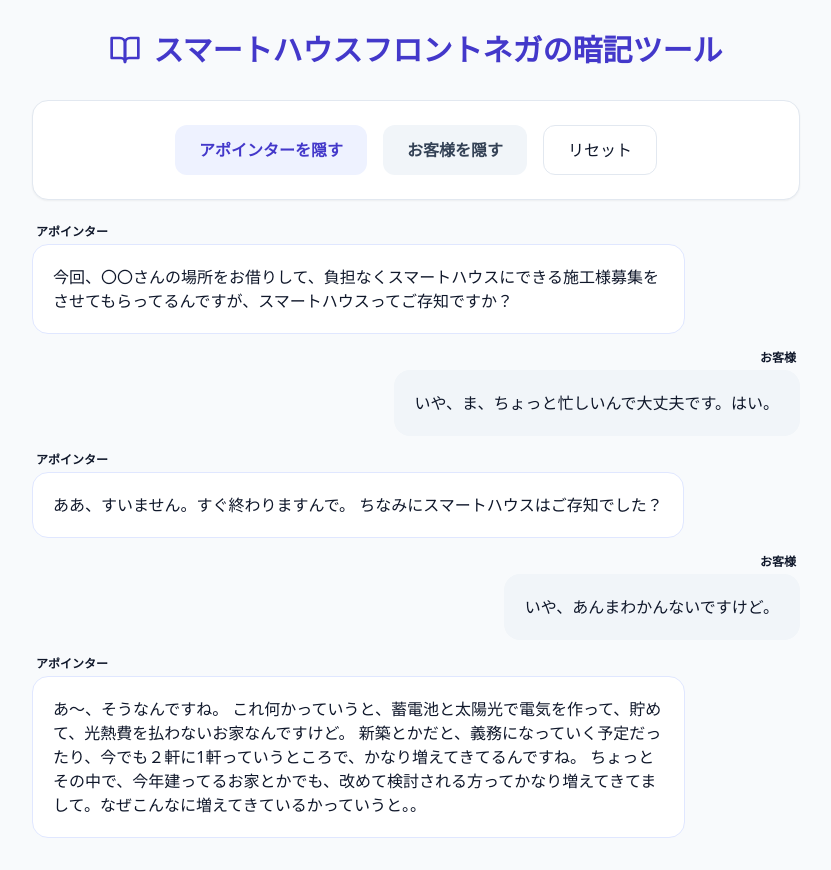
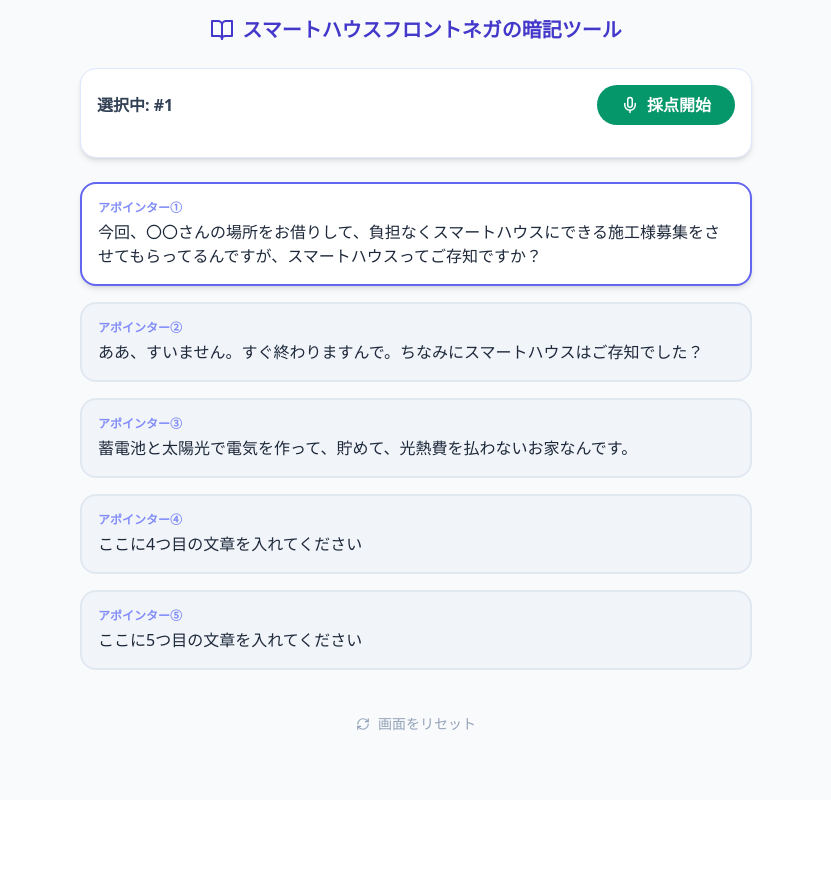
Before and after one commit to yuichiro-suga-source/frontnega, a React (Vite) app: page / in a window 1280 px wide. Shown: the whole page, without its empty margins (224-1055 px from the left). After the commit the page ends 800 px from the top, so only its background shows below. Built offline with nearby package versions, Linux system fonts and the light colour scheme.

Commit message:
Update App.jsx

```diff
--- a/src/App.jsx
+++ b/src/App.jsx
@@ -1,285 +1,153 @@
 import React, { useEffect, useMemo, useRef, useState } from "react";
-import {
-  EyeOff,
-  BookOpen,
-  User,
-  MessageCircle,
-  Lightbulb,
-  RefreshCw,
-  Mic,
-  StopCircle,
-  Star,
-  CheckCircle2,
-  XCircle,
-} from "lucide-react";
+import { EyeOff, BookOpen, User, MessageCircle, Mic, StopCircle, CheckCircle2, XCircle, RefreshCw } from "lucide-react";
 
 export default function App() {
   const [hiddenIds, setHiddenIds] = useState(new Set());
   const [practiceMode, setPracticeMode] = useState("none");
-
-  // ===== 採点用 state =====
   const [isRecording, setIsRecording] = useState(false);
-  const [activeLineId, setActiveLineId] = useState(null);
+  const [activeLineId, setActiveLineId] = useState(1);
   const [recognizedText, setRecognizedText] = useState("");
   const [score, setScore] = useState(null);
   const [errorMsg, setErrorMsg] = useState(null);
 
   const recognitionRef = useRef(null);
-  const recordStartAtRef = useRef(null);
-  // 【修正ポイント1】録音状態を確実に管理するためのRefを追加
   const isRecordingRef = useRef(false);
+  const transcriptRef = useRef(""); // 途切れても言葉を貯めておく箱
 
-  // ===== 台本データ =====
+  // ==========================================
+  // 【ここを書き換える！】合計5つの文章データ
+  // ==========================================
   const scriptData = [
-    {
-      id: 1,
-      role: "appointer",
-      label: "アポインター",
-      text: "今回、〇〇さんの場所をお借りして、負担なくスマートハウスにできる施工様募集をさせてもらってるんですが、スマートハウスってご存知ですか？",
-    },
-    {
-      id: 2,
-      role: "customer",
-      label: "お客様",
-      text: "いや、ま、ちょっと忙しいんで大丈夫です。はい。",
-    },
-    {
-      id: 3,
-      role: "appointer",
-      label: "アポインター",
-      text: "ああ、すいません。すぐ終わりますんで。\nちなみにスマートハウスはご存知でした？",
-    },
-    {
-      id: 4,
-      role: "customer",
-      label: "お客様",
-      text: "いや、あんまわかんないですけど。",
-    },
-    {
-      id: 5,
-      role: "appointer",
-      label: "アポインター",
-      text: "あ～、そうなんですね。\nこれ何かっていうと、蓄電池と太陽光で電気を作って、貯めて、光熱費を払わないお家なんですけど。\n新築とかだと、義務になっていく予定だったり、今でも２軒に1軒っていうところで、かなり増えてきてるんですね。\nちょっとその中で、今年建ってるお家とかでも、改めて検討される方ってかなり増えてきてまして。なぜこんなに増えてきているかっていうと。。",
-    },
+    { id: 1, role: "appointer", label: "アポインター①", text: "今回、〇〇さんの場所をお借りして、負担なくスマートハウスにできる施工様募集をさせてもらってるんですが、スマートハウスってご存知ですか？" },
+    { id: 2, role: "appointer", label: "アポインター②", text: "ああ、すいません。すぐ終わりますんで。ちなみにスマートハウスはご存知でした？" },
+    { id: 3, role: "appointer", label: "アポインター③", text: "蓄電池と太陽光で電気を作って、貯めて、光熱費を払わないお家なんです。" },
+    { id: 4, role: "appointer", label: "アポインター④", text: "ここに4つ目の文章を入れてください" },
+    { id: 5, role: "appointer", label: "アポインター⑤", text: "ここに5つ目の文章を入れてください" },
   ];
 
-  // ===== キーワード採点ルール =====
+  // ==========================================
+  // 【ここを書き換える！】それぞれの採点キーワード
+  // ==========================================
   const keywordRules = {
-    1: {
-      must: [
-        { label: "スマートハウス", synonyms: ["スマートハウス"] },
-        { label: "場所をお借りして", synonyms: ["場所をお借り", "場所を借り", "近所", "近く"] },
-        { label: "負担なく", synonyms: ["負担なく", "負担なし", "負担がない", "無料", "0円"] },
-        { label: "施工", synonyms: ["施工", "工事", "モニター"] },
-        { label: "ご存知", synonyms: ["ご存知", "知って", "ご存じ"] },
-      ],
-      ng: ["たぶん", "多分", "よくわかんない", "まあ", "えっと"] ,
-    },
-    3: {
-      must: [
-        { label: "すいません", synonyms: ["すいません", "すみません", "失礼"] },
-        { label: "すぐ終わる", synonyms: ["すぐ終わ", "すぐ終わり", "手短"] },
-        { label: "ちなみに", synonyms: ["ちなみに"] },
-        { label: "スマートハウス", synonyms: ["スマートハウス"] },
-        { label: "ご存知", synonyms: ["ご存知", "知って", "ご存じ"] },
-      ],
-      ng: ["押し売り", "買って", "契約", "お願いします"] ,
-    },
-    5: {
-      must: [
-        { label: "蓄電池", synonyms: ["蓄電池"] },
-        { label: "太陽光", synonyms: ["太陽光", "ソーラー"] },
-        { label: "作って", synonyms: ["作って", "つくって"] },
-        { label: "貯めて", synonyms: ["貯めて", "ためて"] },
-        { label: "払わない", synonyms: ["払わない", "支払わない", "0円", "ゼロ"] },
-        { label: "義務", synonyms: ["義務", "義務化"] },
-        { label: "増えて", synonyms: ["増えて", "増えてき", "多い"] },
-      ],
-      ng: ["難しい", "よくわからない", "無理", "怪しい"] ,
-    },
+    1: ["スマートハウス", "場所をお借り", "負担なく", "施工", "ご存知"],
+    2: ["すいません", "すぐ終わる", "ちなみに", "スマートハウス", "ご存知"],
+    3: ["蓄電池", "太陽光", "作って", "貯めて", "払わない"],
+    4: ["キーワード1", "キーワード2"],
+    5: ["キーワード1", "キーワード2"],
   };
 
-  const tips = [
-    {
-      title: "『すぐ終わりますんで』の切り返し",
-      content: "拒絶（忙しい）に対して、一旦受け流して質問（ご存知でした？）に戻すのがポイントです。",
-    },
-    {
-      title: "メリットの3ステップ",
-      content: "『作って』『貯めて』『払わない』の3リズムで伝えると、お客様の印象に残りやすくなります。",
-    },
-    {
-      title: "時流の強調",
-      content: "『義務化』『増えている』という言葉で『今聞かなければならない話』という空気を作ります。",
-    },
-  ];
-
-  // ====== 音声認識 初期化 ======
   useEffect(() => {
     const SR = window.SpeechRecognition || window.webkitSpeechRecognition;
-    if (!SR) {
-      setErrorMsg("このブラウザは音声認識に対応していません。Google Chromeをご利用ください。");
-      return;
-    }
-
+    if (!SR) return;
     const rec = new SR();
     rec.lang = "ja-JP";
     rec.interimResults = true;
     rec.continuous = true;
 
     rec.onresult = (event) => {
-      let finalText = "";
-      let interim = "";
+      let currentText = "";
       for (let i = event.resultIndex; i < event.results.length; i++) {
-        const t = event.results[i][0].transcript;
-        if (event.results[i].isFinal) finalText += t;
-        else interim += t;
+        currentText += event.results[i][0].transcript;
       }
-      setRecognizedText(finalText + interim);
+      // 途切れる前の言葉に今の言葉を足す
+      setRecognizedText(transcriptRef.current + currentText);
     };
 
-    rec.onerror = (e) => {
-      if (e.error === 'not-allowed') {
-        setErrorMsg("マイクの使用が許可されていません。");
-        setIsRecording(false);
-        isRecordingRef.current = false;
-      }
-    };
-
-    // 【修正ポイント2】スマホの勝手な停止を検知して強制再起動する
     rec.onend = () => {
+      // 録音中なのに止まったら即座に再起動（Pixel対策）
       if (isRecordingRef.current) {
         try {
+          // 確定した分をRefに保存しておく
+          transcriptRef.current = recognizedText;
           rec.start();
-        } catch (err) {
-          console.error("再起動失敗", err);
-        }
+        } catch (e) {}
       }
     };
 
     recognitionRef.current = rec;
-  }, []);
+  }, [recognizedText]);
 
-  // ====== 採点ロジック ======
-  const normalizeJa = (s) => (s || "").toLowerCase().replace(/\s+/g, "").replace(/[。、．，・「」『』（）()【】\n?!？！]/g, "").replace(/〇〇/g, "");
+  const normalize = (s) => s.replace(/[、。？！\s]/g, "");
 
-  const levenshtein = (a, b) => {
-    const m = a.length, n = b.length;
-    if (m === 0) return n; if (n === 0) return m;
-    const dp = Array.from({ length: m + 1 }, () => new Array(n + 1).fill(0));
-    for (let i = 0; i <= m; i++) dp[i][0] = i;
-    for (let j = 0; j <= n; j++) dp[0][j] = j;
-    for (let i = 1; i <= m; i++) {
-      for (let j = 1; j <= n; j++) {
-        const cost = a[i - 1] === b[j - 1] ? 0 : 1;
-        dp[i][j] = Math.min(dp[i - 1][j] + 1, dp[i][j - 1] + 1, dp[i - 1][j - 1] + cost);
-      }
-    }
-    return dp[m][n];
+  const handleStart = () => {
+    setScore(null);
+    setRecognizedText("");
+    transcriptRef.current = "";
+    setIsRecording(true);
+    isRecordingRef.current = true;
+    try { recognitionRef.current.start(); } catch (e) { recognitionRef.current.stop(); }
   };
 
-  const buildScore = ({ lineId, targetText, saidText, durationSec }) => {
-    const sim = normalizeJa(targetText) === "" && normalizeJa(saidText) === "" ? 1 :
-                (Math.max(0, 1 - levenshtein(normalizeJa(targetText), normalizeJa(saidText)) / Math.max(normalizeJa(targetText).length, normalizeJa(saidText).length)));
-    const match = Math.round(sim * 70);
-    const chars = normalizeJa(saidText).length || 1;
-    const cps = chars / Math.max(1, durationSec);
-    const tempo = Math.max(0, 10 - (cps < 3 || cps > 8 ? 5 : 0));
-    const pause = Math.max(0, 10 - (durationSec / chars > 0.6 ? 6 : 0));
+  const handleStop = () => {
+    isRecordingRef.current = false;
+    setIsRecording(false);
+    try { recognitionRef.current.stop(); } catch (e) {}
 
-    const rule = keywordRules[lineId];
-    const s = normalizeJa(saidText);
-    const hits = (rule?.must || []).filter(kw => (kw.synonyms || [kw.label]).some(syn => s.includes(normalizeJa(syn)))).map(k => k.label);
-    const misses = (rule?.must || []).filter(kw => !hits.includes(kw.label)).map(k => k.label);
-    const ngHits = (rule?.ng || []).filter(ng => s.includes(normalizeJa(ng)));
+    // 採点計算
+    const target = scriptData.find(s => s.id === activeLineId).text;
+    const said = recognizedText;
 
-    const keywordAdd = Math.round((hits.length / ((rule?.must || []).length || 1)) * 15);
-    const total = Math.max(0, Math.min(100, match + tempo + pause + keywordAdd - (ngHits.length * 3)));
+    // キーワードチェック
+    const rules = keywordRules[activeLineId] || [];
+    const hits = rules.filter(kw => normalize(said).includes(normalize(kw)));
+    const keywordScore = Math.round((hits.length / rules.length) * 40);
 
-    return { total, detail: { 再現度: match, テンポ: tempo, 間: pause, キーワード: keywordAdd }, debug: { キーワード命中: hits, キーワード不足: misses, NG検出: ngHits }, comment: total >= 80 ? "合格！" : "練習しましょう" };
+    // 一致度チェック（簡易計算）
+    const matchScore = said.length > 5 ? 60 : 0;
+
+    setScore({
+      total: Math.min(100, keywordScore + matchScore),
+      hits: hits,
+      misses: rules.filter(kw => !hits.includes(kw)),
+      said: said
+    });
   };
 
-  // ===== ボタン操作 =====
-  const startScoring = () => {
-    setScore(null);
-    setRecognizedText("");
-    setIsRecording(true);
-    // 【修正ポイント3】開始時にRefをtrueにする
-    isRecordingRef.current = true;
-    recordStartAtRef.current = Date.now();
-    try { recognitionRef.current.start(); } catch (e) { recognitionRef.current.stop(); setTimeout(() => recognitionRef.current.start(), 100); }
-  };
+  return (
+    <div className="min-h-screen bg-slate-50 p-4 font-sans">
+      <div className="max-w-2xl mx-auto">
+        <h1 className="text-xl font-bold text-indigo-700 text-center mb-6 flex items-center justify-center gap-2">
+          <BookOpen /> スマートハウスフロントネガの暗記ツール
+        </h1>
 
-  const stopScoring = () => {
-    // 【修正ポイント4】停止時にRefをfalseにする（これで再起動ループが止まる）
-    isRecordingRef.current = false;
-    try { recognitionRef.current.stop(); } catch {}
-    const durationSec = (Date.now() - recordStartAtRef.current) / 1000;
-    setTimeout(() => {
-      setRecognizedText(current => {
-        setScore(buildScore({ lineId: activeLineId, targetText: activeTarget?.text, saidText: current, durationSec }));
-        return current;
-      });
-      setIsRecording(false);
-    }, 500);
-  };
+        {/* 採点パネル */}
+        <div className="bg-white p-4 rounded-2xl shadow-md border border-indigo-100 mb-6">
+          <div className="flex justify-between items-center mb-4">
+            <span className="font-bold text-slate-700">選択中: #{activeLineId}</span>
+            {isRecording ?
+              <button onClick={handleStop} className="bg-rose-600 text-white px-6 py-2 rounded-full font-bold animate-pulse flex items-center gap-2"><StopCircle size={18}/>停止</button> :
+              <button onClick={handleStart} className="bg-emerald-600 text-white px-6 py-2 rounded-full font-bold flex items-center gap-2"><Mic size={18}/>採点開始</button>
+            }
+          </div>
 
-  const activeTarget = useMemo(() => scriptData.find((x) => x.id === activeLineId) || null, [activeLineId]);
-  const canScore = practiceMode === "appointer" && activeTarget?.role === "appointer" && hiddenIds.has(activeTarget?.id);
+          {isRecording && <div className="text-sm bg-slate-50 p-3 rounded-lg border mb-4 text-slate-600">聞き取り中: {recognizedText}</div>}
 
-  return (
-    <div className="min-h-screen bg-slate-50 p-4 md:p-8 font-sans text-slate-900">
-      <div className="max-w-3xl mx-auto">
-        <header className="mb-8 text-center">
-          <h1 className="text-2xl md:text-3xl font-bold text-indigo-700 flex items-center justify-center gap-3 mb-2">
-            <BookOpen className="w-8 h-8" />
-            スマートハウスフロントネガの暗記ツール
-          </h1>
-        </header>
-
-        <div className="bg-white p-6 rounded-2xl shadow-sm mb-6 border border-slate-200 flex flex-wrap justify-center gap-4">
-          <button onClick={() => { setPracticeMode("appointer"); setHiddenIds(new Set(scriptData.filter(x => x.role === "appointer").map(x => x.id))); setActiveLineId(1); }} className={`px-6 py-3 rounded-xl font-bold ${practiceMode === "appointer" ? "bg-indigo-600 text-white" : "bg-indigo-50 text-indigo-700"}`}>アポインターを隠す</button>
-          <button onClick={() => { setPracticeMode("customer"); setHiddenIds(new Set(scriptData.filter(x => x.role === "customer").map(x => x.id))); }} className={`px-6 py-3 rounded-xl font-bold ${practiceMode === "customer" ? "bg-slate-600 text-white" : "bg-slate-100 text-slate-700"}`}>お客様を隠す</button>
-          <button onClick={() => { setPracticeMode("none"); setHiddenIds(new Set()); setScore(null); }} className="px-6 py-3 rounded-xl border border-slate-200">リセット</button>
+          {score && (
+            <div className="bg-indigo-50 p-4 rounded-xl border border-indigo-200">
+              <div className="text-3xl font-black text-indigo-900 mb-2">{score.total}点</div>
+              <div className="text-sm mb-1 text-emerald-700">✅ 言えた: {score.hits.join(", ") || "なし"}</div>
+              <div className="text-sm mb-3 text-rose-500">❌ 不足: {score.misses.join(", ") || "なし"}</div>
+              <div className="text-xs text-slate-400 border-t pt-2">認識結果: {score.said}</div>
+            </div>
+          )}
         </div>
 
-        {practiceMode === "appointer" && (
-          <div className="bg-white p-5 rounded-2xl shadow-sm mb-8 border border-slate-200">
-            <div className="flex justify-between items-center mb-4">
-               <div className="font-bold text-lg">#{activeLineId} の採点</div>
-               {!isRecording ?
-                <button disabled={!canScore} onClick={startScoring} className="bg-emerald-600 text-white px-6 py-3 rounded-xl font-bold flex items-center gap-2"><Mic className="w-5 h-5"/>開始</button> :
-                <button onClick={stopScoring} className="bg-rose-600 text-white px-6 py-3 rounded-xl font-bold flex items-center gap-2 animate-pulse"><StopCircle className="w-5 h-5"/>停止して採点</button>
-               }
-            </div>
-            {isRecording && <div className="p-4 bg-emerald-50 rounded-xl mb-4 text-emerald-800 text-center font-bold">録音中...<br/><span className="font-normal text-sm">{recognizedText}</span></div>}
-            {score && (
-              <div className="bg-indigo-50 p-4 rounded-xl">
-                <div className="text-2xl font-black text-indigo-900 mb-2">スコア: {score.total}点</div>
-                <div className="text-sm text-indigo-700 mb-2">言えた言葉: {score.debug.キーワード命中.join(", ") || "なし"}</div>
-                <div className="text-sm text-rose-600">足りない言葉: {score.debug.キーワード不足.join(", ") || "なし"}</div>
-              </div>
-            )}
-          </div>
-        )}
-
+        {/* 文章リスト */}
         <div className="space-y-4">
           {scriptData.map((item) => (
-            <div key={item.id} className={`flex flex-col ${item.role === "appointer" ? "items-start" : "items-end"}`}>
-              <div className="text-xs font-bold mb-1 px-1">{item.label}</div>
-              <div
-                onClick={() => {
-                  setHiddenIds(prev => { const n = new Set(prev); if(n.has(item.id)) n.delete(item.id); else n.add(item.id); return n; });
-                  if(item.role === "appointer") { setActiveLineId(item.id); setScore(null); setRecognizedText(""); }
-                }}
-                className={`max-w-[85%] p-5 rounded-2xl border cursor-pointer relative ${item.role === "appointer" ? "bg-white border-indigo-100" : "bg-slate-100 border-transparent"}`}
-              >
-                <div className={hiddenIds.has(item.id) ? "opacity-0" : "opacity-100"}>{item.text}</div>
-                {hiddenIds.has(item.id) && <div className="absolute inset-0 flex items-center justify-center text-indigo-600 font-bold"><EyeOff className="w-4 h-4 mr-2"/>タップして表示</div>}
-              </div>
+            <div key={item.id}
+              onClick={() => { setActiveLineId(item.id); setScore(null); setPracticeMode("appointer"); }}
+              className={`p-4 rounded-2xl border-2 transition-all cursor-pointer ${activeLineId === item.id ? "border-indigo-500 bg-white shadow-md" : "border-slate-200 bg-slate-100"}`}
+            >
+              <div className="text-xs font-bold text-indigo-400 mb-1">{item.label}</div>
+              <div className="text-slate-800">{item.text}</div>
             </div>
           ))}
         </div>
+
+        <button onClick={() => window.location.reload()} className="w-full mt-8 py-3 text-slate-400 flex items-center justify-center gap-2 text-sm">
+          <RefreshCw size={14}/> 画面をリセット
+        </button>
       </div>
     </div>
   );
```
